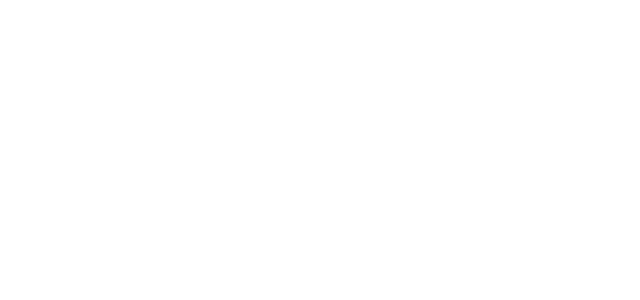
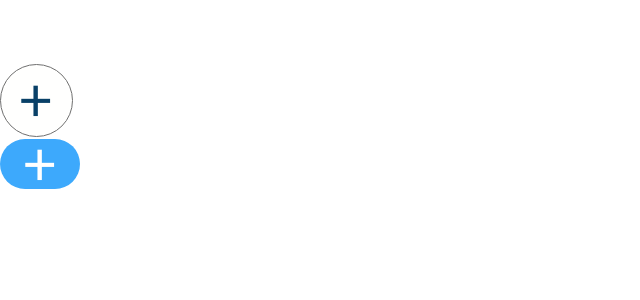
Before and after one commit to ninomiyadaisuke/families-management-app, a Next.js app: page /sample in a window 1280 px wide. Shown: the top 300 px of the page, without its empty margins (0-640 px from the left). Built offline with nearby package versions, Linux system fonts and the light colour scheme.

Commit message:
create AddButton component and scss

```diff
--- /dev/null
+++ b/src/components/atoms/Button/AddButton.tsx
@@ -0,0 +1,29 @@
+import { VFC, memo } from 'react';
+
+import styles from 'styles/components/atoms/add_button.module.scss';
+
+type Props = {
+  type: 'normal' | 'outline';
+  onClick: () => void;
+};
+
+const AddButton: VFC<Props> = memo((props) => {
+  const { type = '', onClick } = props;
+
+  const className = (() => {
+    switch (type) {
+      case 'normal':
+        return `${styles.button__normal}`;
+      case 'outline':
+        return `${styles.button__outline}`;
+    }
+  })();
+  return (
+    <div className={className}>
+      <p>+</p>
+      <button onClick={onClick} />
+    </div>
+  );
+});
+
+export default AddButton;
--- a/src/components/atoms/Button/index.ts
+++ b/src/components/atoms/Button/index.ts
@@ -1 +1,2 @@
+export { default as AddButton } from './AddButton';
 export { default as PrimaryButton } from './PrimaryButton';
--- a/src/pages/sample.tsx
+++ b/src/pages/sample.tsx
@@ -1,9 +1,16 @@
 import React from 'react';
 import { NextPage } from 'next';
 import { Layout } from 'components/layout';
+import { AddButton } from 'components/atoms/Button';
 
 const Sample: NextPage = () => {
-  return <Layout pageTitle={'サンプル'}></Layout>;
+  const test = () => {};
+  return (
+    <Layout pageTitle={'サンプル'}>
+      <AddButton type={'outline'} onClick={test} />
+      <AddButton type={'normal'} onClick={test} />
+    </Layout>
+  );
 };
 
 export default Sample;
--- /dev/null
+++ b/src/styles/components/atoms/add_button.module.scss
@@ -0,0 +1,59 @@
+@import '../../variables.scss';
+
+.button {
+  position: relative;
+  button {
+    width: 50px;
+    height: 50px;
+    border-radius: 50%;
+  }
+  p {
+    height: 50px;
+    position: absolute;
+    font-size: 60px;
+    cursor: pointer;
+    top: -29px;
+    left: 8px;
+  }
+  &__normal {
+    @extend .button;
+    button {
+      border: none;
+      background: $button-secondary;
+    }
+    p {
+      color: #ffffff;
+    }
+  }
+  &__outline {
+    @extend .button;
+    button {
+      background: $bg-white;
+      border: 1px solid $button-border;
+    }
+  }
+  @include mq('md') {
+    &__normal {
+      @extend .button;
+      button {
+        width: 80px;
+        height: 50px;
+        border-radius: 54px;
+      }
+      p{
+        left: 23px;
+      }
+    }
+    &__outline {
+      @extend .button;
+      button {
+        width: 73px;
+        height: 73px;
+      }
+      p {
+        top: -18px;
+        left: 19px;
+      }
+    }
+  }
+}
--- a/src/styles/variables.scss
+++ b/src/styles/variables.scss
@@ -3,6 +3,7 @@ $sub: #2b4b62;
 $secondary: #3da9fc;
 $text-main: #000000;
 $light-grey: #cecece;
+$button-border:#707070;
 $button-hover:#366a8e;
 $button-primary: #ef4565;
 $button-primary-hover: #de3d5c;
```
